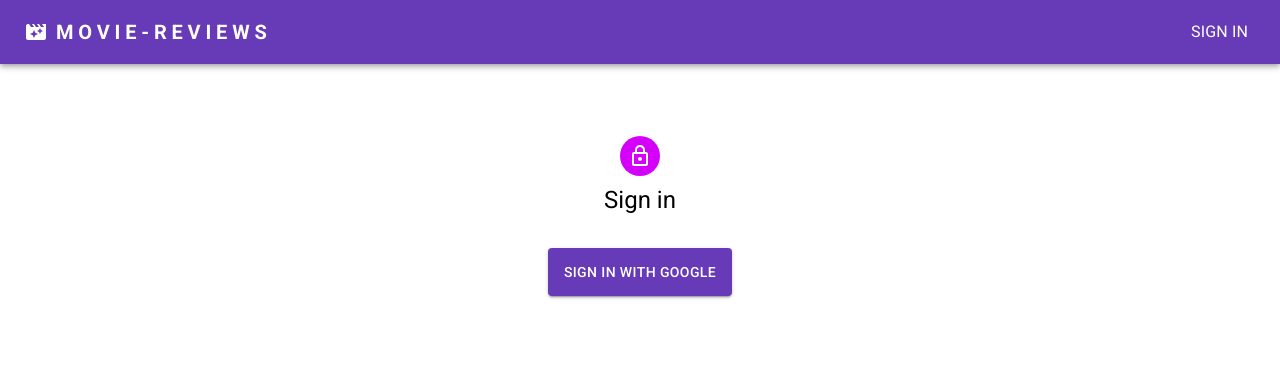
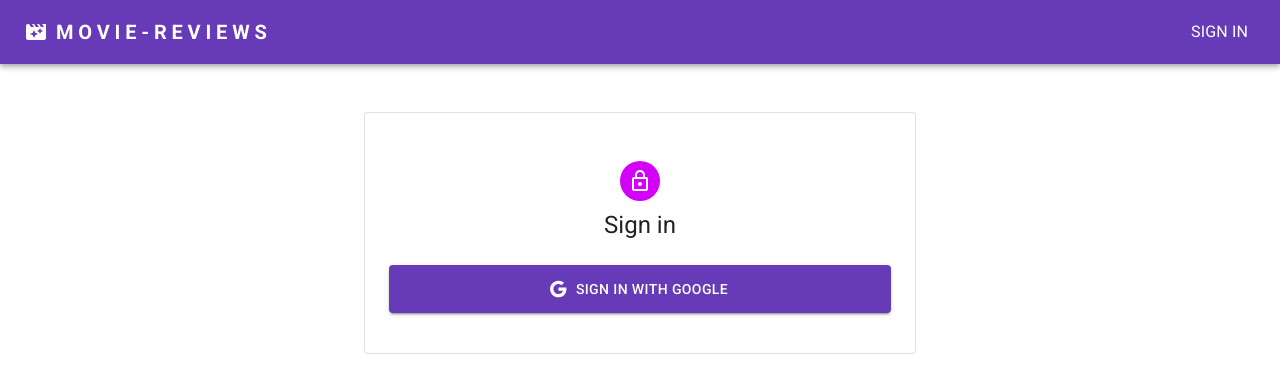
Before and after one commit to dorimusz/movie-reviews, a React (Create React App) app in the folder frontend/: page /signIn in a window 1280 px wide. Shown: the top 390 px of the page. Built offline with nearby package versions, Linux system fonts and the light colour scheme.

Commit message:
SignIn form modded

```diff
--- a/frontend/src/pages/SignIn.jsx
+++ b/frontend/src/pages/SignIn.jsx
@@ -1,110 +1,21 @@
 import * as React from 'react';
-import { useState } from 'react';
 import Avatar from '@mui/material/Avatar';
 import Button from '@mui/material/Button';
-import TextField from '@mui/material/TextField';
-import Link from '@mui/material/Link';
-import Grid from '@mui/material/Grid';
 import Box from '@mui/material/Box';
 import LockOutlinedIcon from '@mui/icons-material/LockOutlined';
+import Paper from '@mui/material/Paper';
 import Typography from '@mui/material/Typography';
 import Container from '@mui/material/Container';
-import { useNavigate } from 'react-router-dom';
-import { apiSignIn } from '../api/auth.api';
+import GoogleIcon from '@mui/icons-material/Google';
 
 export default function SignIn({setStatus, loggedIn, setLoggedIn}) {
-  const [sendStatus, setSendStatus] = useState(false);
-  const [credential, setCredential] = useState("");
-  const [password, setPassword] = useState("");
-
-  const [errors, setErrors] = useState({
-    credential: 'Please type your username or email address to login!',
-    password: 'Please type your password!',
-  });
-
-  let navigate = useNavigate();
-
-  const handleChange = (event) => {
-    const {name, value} = event.target;
-    const regexEmail = /^[a-zA-Z0-9.+_-]+@[a-zA-Z0-9.-]+\.[a-zA-Z]{2,15}$/;
-    const regexUsername = /^(?=.{8,20}$)(?![_.])(?!.*[_.]{2})[a-zA-Z0-9._]+(?<![_.])$/;
-
-    let updatedErrors = errors
-
-    switch (name) {
-      case 'credential':
-        if (value.length < 5) {
-          updatedErrors.credential = 'The credential must be 5 characters length!'
-        } else {
-          if (value.includes('@') && !regexEmail.test(value)) {
-            updatedErrors.credential = 'Wrong email address!'
-          } else if (!regexUsername.test(value)) {
-            updatedErrors.credential = 'The username must be 8-20 characters length! (aplhanumeric characters or . or _ allowed)'
-          }
-          updatedErrors.credential = '';
-        }
-        setCredential(value);
-        break;
-      case 'password':
-        if (value.length < 5) {
-          updatedErrors.password = 'The password must be 5 characters length!'
-        } else {
-          updatedErrors.password = '';
-        }
-        setPassword(value);
-        break;
-      default:
-        break;
-    }
-    setSendStatus(true)
-    for (let item in updatedErrors) {
-      if (updatedErrors[item]) setSendStatus(false)
-    }
-    setErrors({
-      ...updatedErrors
-    })
-  };
-
-  const signIn = async (event) => {
-    event.preventDefault();
-    const data = new FormData(event.currentTarget);
-    const elements = {
-      credential: data.get('credential'),
-      password: data.get('password')
-    }
-    try {
-      const response = await apiSignIn(elements);
-      if (response.data) {
-        if (response.status === 200) {
-          localStorage.setItem("token", response.data.token);
-          setStatus(false);
-          setLoggedIn(true);
-          setPassword("");
-          navigate("/");
-          return true;
-        } else {
-          setStatus(response.status);
-        }
-      } else {
-        console.log(response)
-        if (response.status) {
-          setStatus(response.status);
-        } else {
-          setStatus("networkError");
-        }
-      }
-    } catch(error) {
-      setStatus(909);
-      setPassword("");
-    }
-  }
 
   return (
     <Container component="main" maxWidth="sm" sx={{ mb: 4 }}>
-      {/* <Paper variant="outlined" sx={{ my: { xs: 3, md: 6 }, p: { xs: 2, md: 3 } }}> */}
+      <Paper variant="outlined" sx={{ my: { xs: 3, md: 6 }, p: { xs: 2, md: 3 } }}>
         <Box
           sx={{
-            marginTop: 8,
+            marginTop: 2,
             display: 'flex',
             flexDirection: 'column',
             alignItems: 'center',
@@ -116,17 +27,17 @@ export default function SignIn({setStatus, loggedIn, setLoggedIn}) {
           <Typography component="h1" variant="h5">
             Sign in
           </Typography>
-        <Box component="form" onSubmit={signIn} noValidate sx={{ mt: 1 }}>
           <Button
             onClick={() => window.location.href = "https://accounts.google.com/o/oauth2/v2/auth?response_type=code&client_id=423125049963-vnhlm59vvirdjsquu0efhqvq5u91orks.apps.googleusercontent.com&scope=openid%20email%20profile&redirect_uri=http%3A//localhost:3000/callback"}
             fullWidth
             variant="contained"
+            startIcon={<GoogleIcon />}
             sx={{ mt: 3, mb: 2 }}
           >
             Sign In with Google
           </Button>
         </Box>
-      </Box>
+      </Paper>
     </Container>
   );
 }
```
Lines whose indentation alone changed are shown as unchanged.
